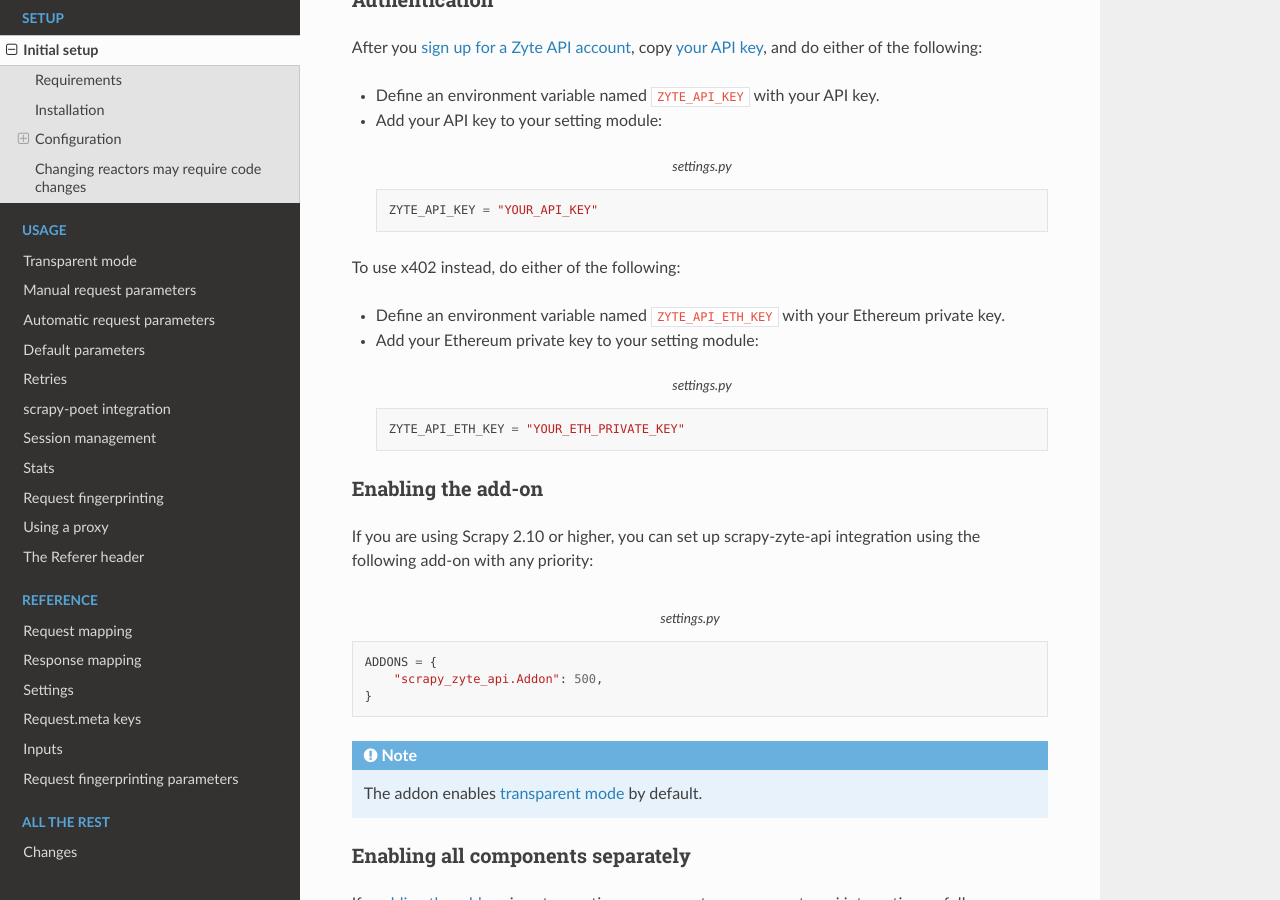
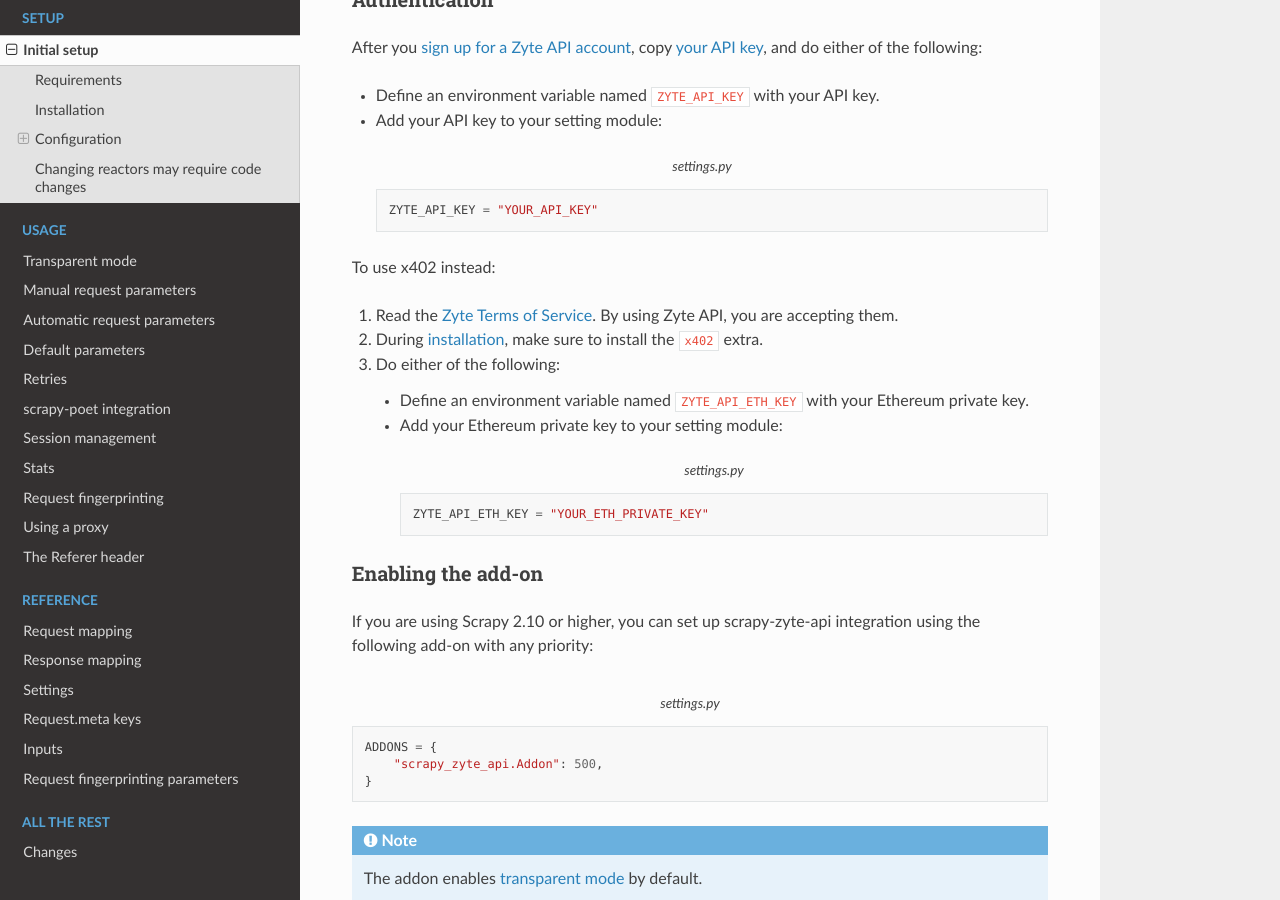
Before and after one commit to scrapy-plugins/scrapy-zyte-api, a Sphinx documentation site: the page built from docs/setup.rst, in a window 1280 px wide and 900 px high, scrolled down 1363 px. Built offline with Sphinx 7.4.7 and the Read the Docs theme 3.1.0, drawn with Linux system fonts in a browser that asks for light colours.

Commit message:
x402: in config, mention the ToS and the installation instructions

```diff
--- a/docs/setup.rst
+++ b/docs/setup.rst
@@ -26,6 +26,8 @@
 
 :ref:`x402 support <x402>` requires Python 3.10+.
 
+
+.. _install:
 
 Installation
 ============
@@ -85,17 +87,27 @@
 
         ZYTE_API_KEY = "YOUR_API_KEY"
 
-To use :ref:`x402` instead, do either of the following:
+To use :ref:`x402` instead:
 
--   Define an environment variable named ``ZYTE_API_ETH_KEY`` with your
-    Ethereum private key.
+#.  Read the `Zyte Terms of Service`_. By using Zyte API, you are accepting
+    them.
 
--   Add your Ethereum private key to your setting module:
+    .. _Zyte Terms of Service: https://www.zyte.com/terms-policies/terms-of-service/
 
-    .. code-block:: python
-        :caption: settings.py
+#.  During :ref:`installation <install>`, make sure to install the ``x402``
+    extra.
 
-        ZYTE_API_ETH_KEY = "YOUR_ETH_PRIVATE_KEY"
+#.  Do either of the following:
+
+    -   Define an environment variable named ``ZYTE_API_ETH_KEY`` with your
+        Ethereum private key.
+
+    -   Add your Ethereum private key to your setting module:
+
+        .. code-block:: python
+            :caption: settings.py
+
+            ZYTE_API_ETH_KEY = "YOUR_ETH_PRIVATE_KEY"
 
 
 .. _config-addon:
```
